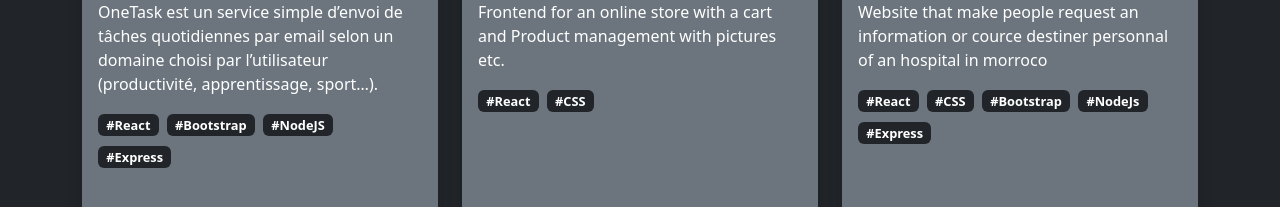
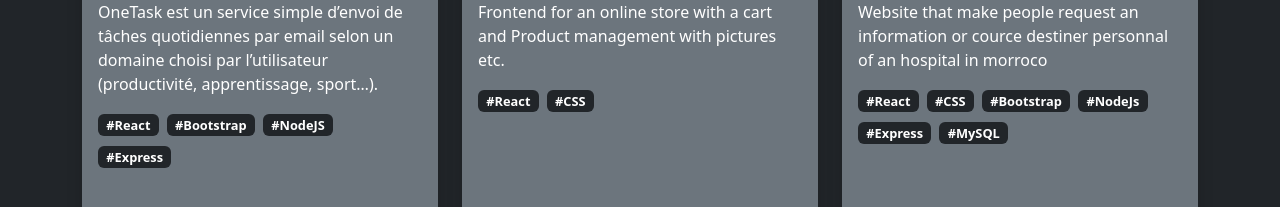
Before and after one commit to ydxj/ydxj.github.io, a React (Create React App) app: page / in a window 1280 px wide. Shown: the part 2320-2527 px from the top of the page. Built offline with nearby package versions, Linux system fonts and the light colour scheme.

Commit message:
Modify project tags to include MySQL in the elearning project

```diff
--- a/src/components/Projects.js
+++ b/src/components/Projects.js
@@ -43,7 +43,7 @@ const Projects = () => {
       description:
         'Website that make people request an information or cource destiner personnal of an hospital in morroco',
       link: 'https://github.com/ydxj/site-web-formation',
-      tags: ['#React', '#CSS', '#Bootstrap', '#NodeJs', '#Express'],
+      tags: ['#React', '#CSS', '#Bootstrap', '#NodeJs', '#Express','#MySQL'],
       image: elearning,
     },
   ];
```
